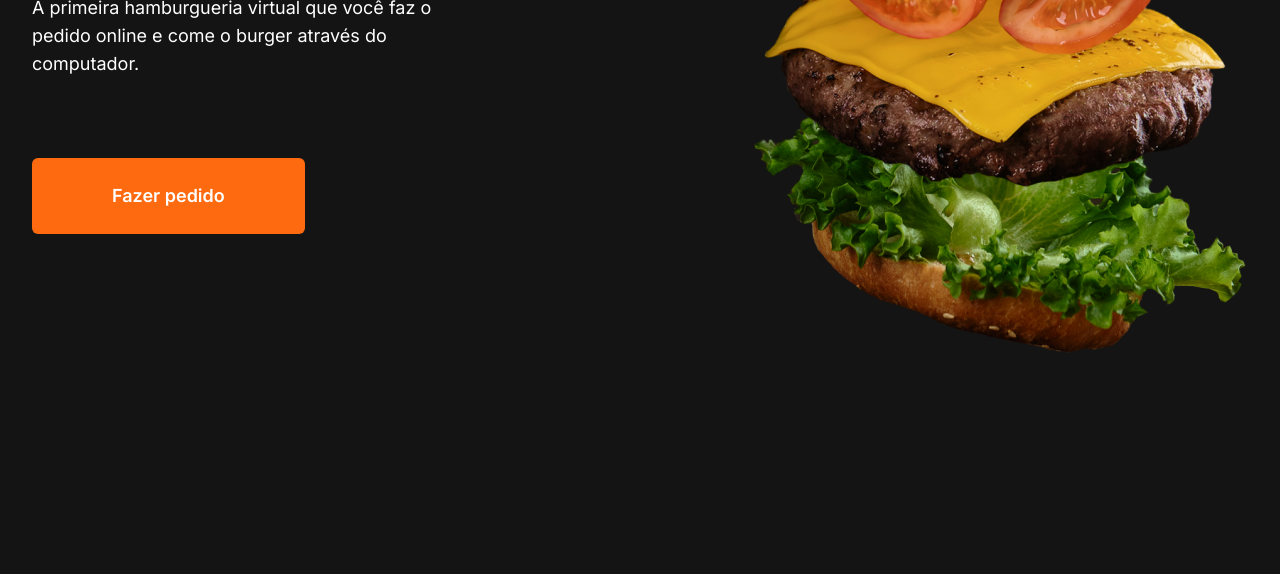
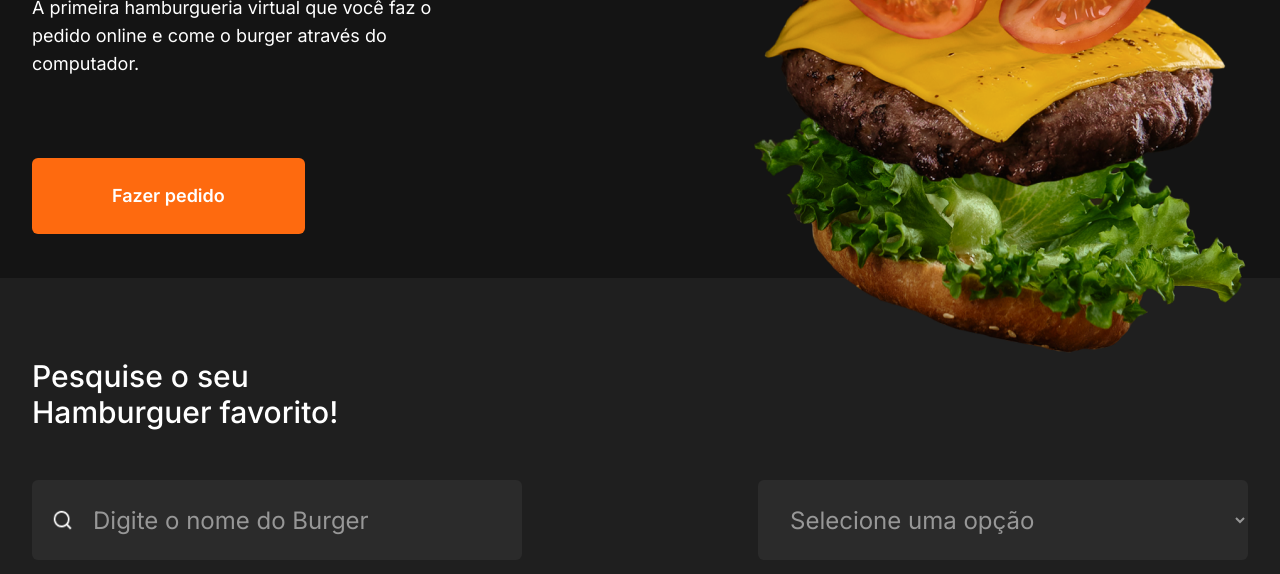
Before and after one commit to MarcosFerreira2024/B7-Burguer, a website: page src/index.html in a window 1280 px wide. Shown: the part 488-1062 px from the top of the page. Before the commit the page ends 846 px from the top, so only its background shows below. Drawn offline with Linux system fonts and the light colour scheme; a web font is replaced by a local one.

Commit message:
section pesquisa

```diff
--- a/src/index.html
+++ b/src/index.html
@@ -29,22 +29,47 @@
     </nav>
   </header>
   <main class="max-w-[1216px] mx-auto mt-10">
-    <div class="grid xl:grid-cols-2   items-center justify-center xl:justify-normal  ">
+    <div class="grid lg:grid-cols-2   items-center justify-center lg:justify-normal  ">
       <div class=" text-white">
         <h1 class="text-7xl calistoga max-w-[592px] ">O Hamburguer
           mais delicioso.😋  </h1>
         <p class="text-lg inter mt-5  max-w-[454px]" >A primeira hamburgueria virtual que você faz o pedido online e come o burger através do computador.</p>
-        <div class="grid justify-start  mt-20">
+        <div class="grid lg:justify-start justify-center  mt-20 mb-5 lg:mb-0">
           <a href="" class="text-lg inter bg-[#FE6A0F] px-[80px] py-6  font-semibold rounded-md ">Fazer pedido</a>
         </div>
       </div>
-      <div class=" grid xl:justify-end justify-center ">
+      <div class=" grid lg:justify-end justify-center ">
           <div>
             <img src="imgs/heroBurger.png" alt="" class="w-[100%] h-[100%] object-cover ">
           </div>
       </div>
     </div>
   </main>
+  <section class="bg-[#1F1F1F] mt-[-80px] min-h-[372px] ">
+    <div class="max-w-[1216px] mx-auto grid justify-center lg:justify-normal pt-[80px]">
+      <h1 class="text-3xl inter font-medium  text-white max-w-[330px] mb-[50px]">
+        Pesquise o seu Hamburguer favorito!
+      </h1>
+      <div class="lg:grid-cols-2 lg:gap-0 gap-5 grid">
+        <div>
+          <form class=" lg:w-[490px] w-[360px] h-[80px] bg-[#2B2B2B] flex items-center rounded-md">
+            <label for="buscarBurger" class=" p-5"><img src="imgs/searchIcon.png" alt=""></label>
+            <input  type="search" name="buscarBurger" id="buscarBurger" placeholder="Digite o nome do Burger" class="w-[100%] h-[100%] bg-transparent text-2xl outline-none inter text-[#979797] placeholder:text-[#979797]">
+
+          </form>
+        </div>
+        <div class="grid justify-end pb-20 lg:pb-0">
+          <select class=" lg:w-[490px] w-[360px] h-[80px] bg-[#2B2B2B] flex items-center text-2xl outline-none inter text-[#979797] pl-[28px] rounded-md">
+            <option class="" value="" disabled selected>Selecione uma opção</option>
+            <option class="" value="burger1">Burger Flash</option>
+            <option class="" value="burger2">Burger Thor</option>
+            <option class="" value="burger3">Burger Hulk</option>
+            <option class="" value="burger4">Burger Batman</option>
+          </select>
+        </div>
+      </div>
+    </div>
+  </section>
 
 </body>
 </html>
```
Also changed, not shown: src/input.css (line endings or trailing spaces), src/output.css.
